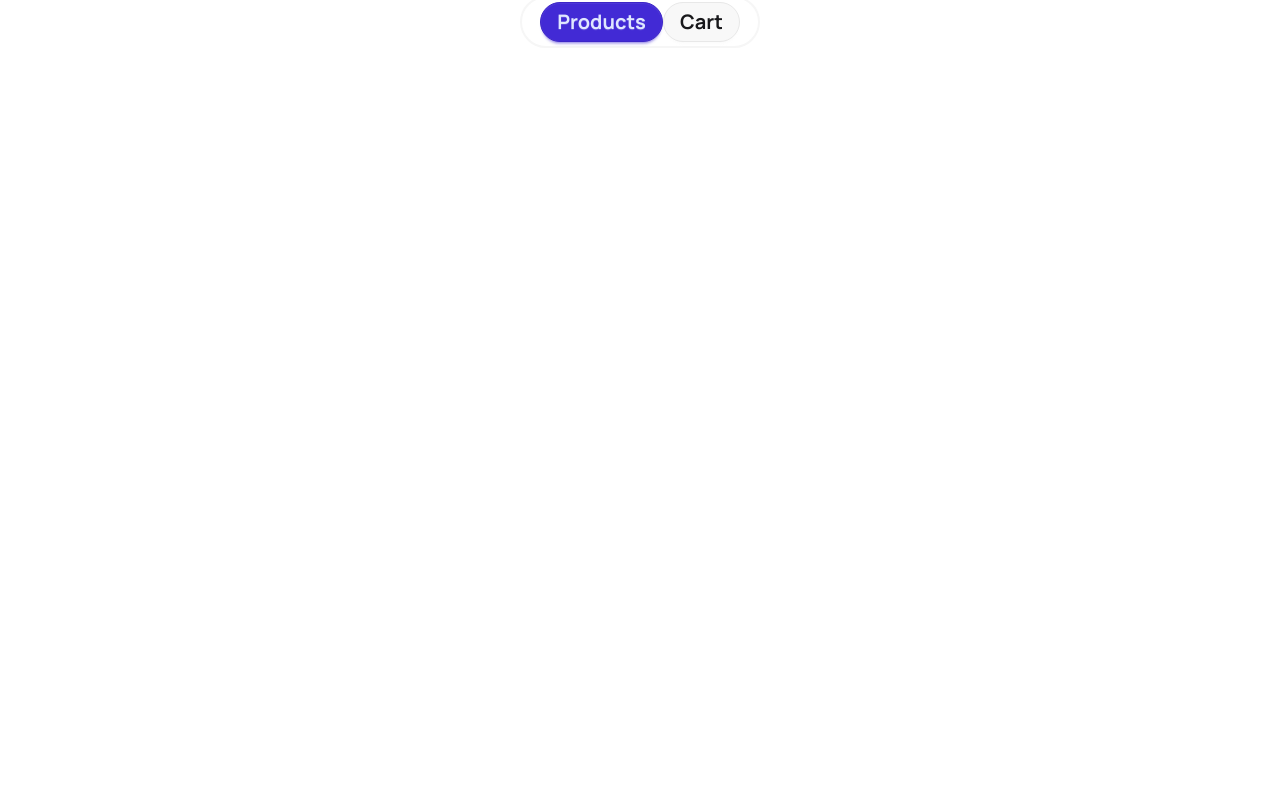
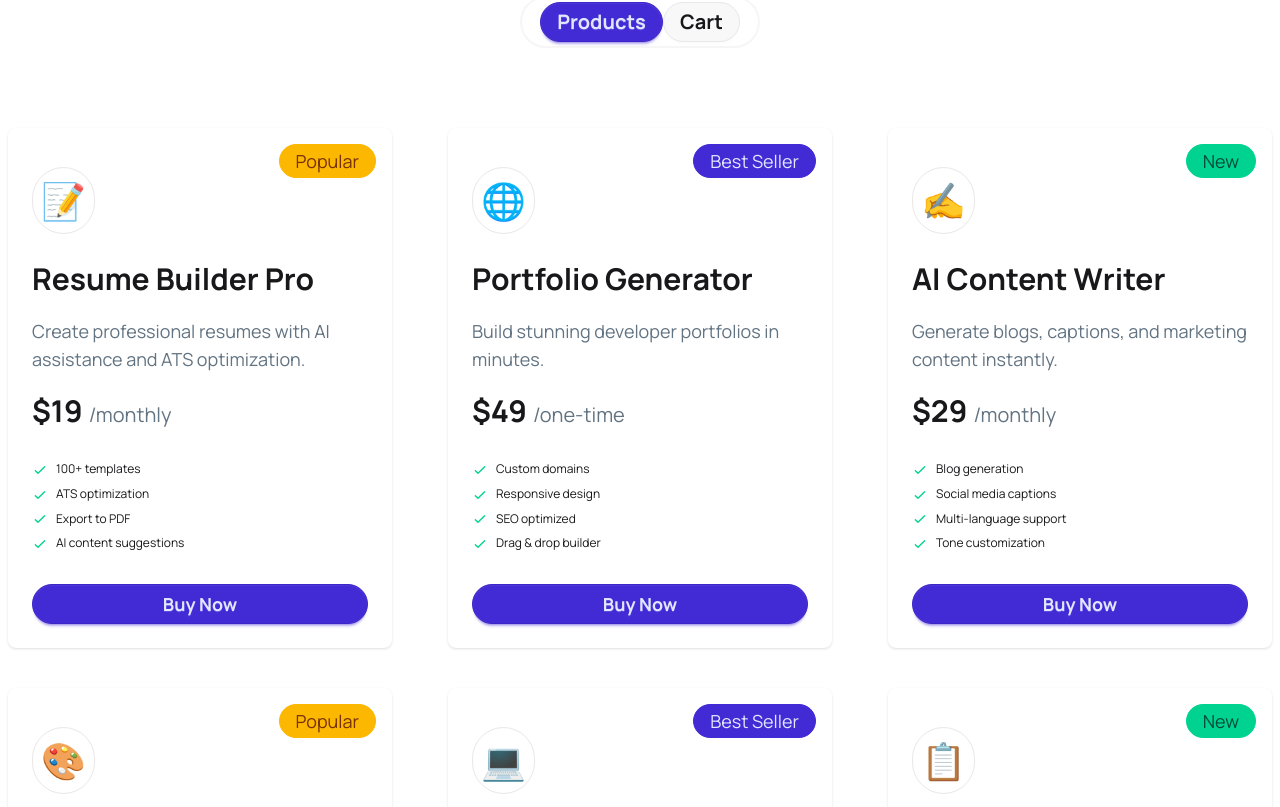
Before and after one commit to mohsin6862/Digi-tools, a React (Vite) app: page / in a window 1280 px wide. Shown: the part 1313-2120 px from the top of the page. Before the commit the page ends 1441 px from the top, so only its background shows below. Built offline with nearby package versions, Linux system fonts and the light colour scheme.

Commit message:
product card section added with dynamic data from fetchig json files

```diff
--- a/src/App.jsx
+++ b/src/App.jsx
@@ -7,7 +7,7 @@ import DigitalTools from './Components/DigitalTools/DigitalTools'
 import { Suspense } from 'react'
 
 function App() {
-const productsPromise = fetch('/public/products.json')
+const productsPromise = fetch('products.json')
 .then(res=> res.json())
   return (
     <>
--- a/src/Components/DigitalTools/DigitalTools.jsx
+++ b/src/Components/DigitalTools/DigitalTools.jsx
@@ -1,4 +1,5 @@
 import React, { use } from 'react';
+import ProductCard from '../ProductCard/ProductCard';
 
 const DigitalTools = ({productsPromise}) => {
     const products = use(productsPromise)
@@ -13,6 +14,12 @@ const DigitalTools = ({productsPromise}) => {
                     <button className='btn font-bold rounded-3xl text-xl'>Cart</button>
                 </div>
             </div>
+           <div  className='grid grid-cols-1 md:grid-cols-2 lg:grid-cols-3 gap-10 my-20 justify-items-center'>
+             {
+                products.map(product => <ProductCard   product={product}></ProductCard>)
+            }
+           </div>
+
         </div>
     );
 };
--- /dev/null
+++ b/src/Components/ProductCard/ProductCard.jsx
@@ -0,0 +1,65 @@
+import React from "react";
+
+const ProductCard = ({ product }) => {
+  console.log(product);
+  const { name, price, description, period, tag, tagType, features, icon } =
+    product;
+  return (
+    <div>
+      <div className="card w-96 bg-base-100 shadow-sm relative">
+        <div className="card-body">
+          {tag && (
+            <span
+              className={`absolute top-4 right-4 badge badge-xs text-lg font-medium p-4 rounded-3xl ${
+                tagType === "popular"
+                  ? "badge-warning"
+                  : tagType === "new"
+                    ? "badge-success"
+                    : "badge-primary"
+              }`}
+            >
+              {tag}
+            </span>
+          )}
+          <br />
+          <div>
+            <span className="text-4xl border border-[#eae6e6] p-2 rounded-full">{icon}</span>
+          </div>
+          <div className="space-y-5 mt-8">
+
+                <h2 className="text-3xl font-bold">{name}</h2>
+                <p className="text-[#627382] text-lg">{description}</p>
+                <h3><span className="text-3xl font-bold">${price} </span><span className="text-xl text-[#627382]">/{period}</span> </h3>
+          </div>
+
+          <ul className="mt-6 flex flex-col gap-2 text-xs">
+             {features.map((feature, index) => (
+    <li key={index}>
+      <svg
+        xmlns="http://www.w3.org/2000/svg"
+        className="size-4 me-2 inline-block text-success"
+        fill="none"
+        viewBox="0 0 24 24"
+        stroke="currentColor"
+      >
+        <path
+          strokeLinecap="round"
+          strokeLinejoin="round"
+          strokeWidth="2"
+          d="M5 13l4 4L19 7"
+        />
+      </svg>
+      <span>{feature}</span>
+    </li>
+  ))}
+          </ul>
+          <div className="mt-6">
+            <button className="btn btn-primary btn-block rounded-3xl font-bold text-lg">Buy Now</button>
+          </div>
+        </div>
+      </div>
+    </div>
+  );
+};
+
+export default ProductCard;
```
